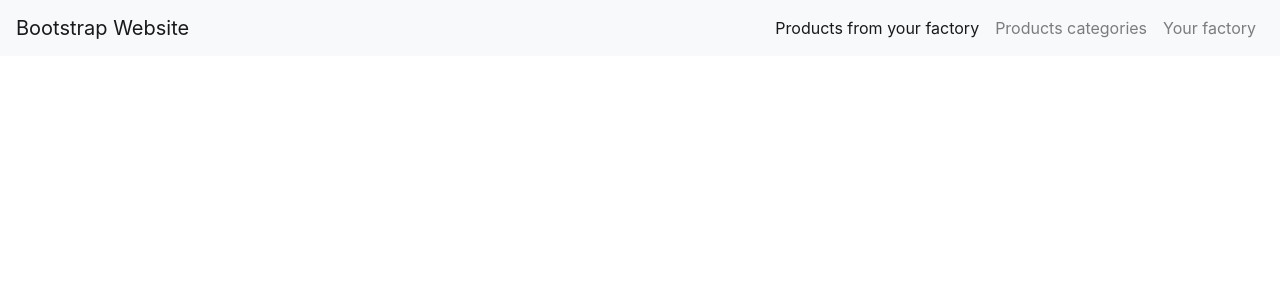
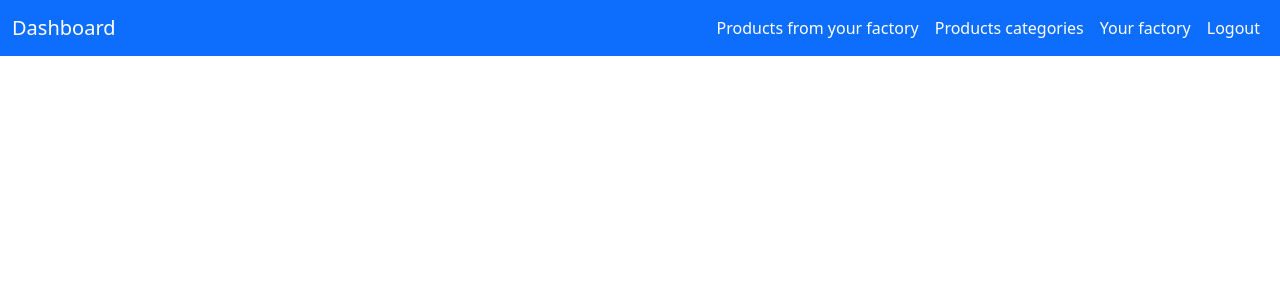
Before and after one commit to UnaiBenitoSanchez/3.BootstrapWebsite, a PHP site: page /landing_page.php in a window 1280 px wide. Shown: the top 300 px of the page. Run offline with PHP 8.4, Linux system fonts and the light colour scheme; data comes from the database, SQL or seed files in the repository.

Commit message:
Dashboard and landing_page now with NavBar.

```diff
--- a/landing_page.php
+++ b/landing_page.php
@@ -2,36 +2,43 @@
 <html lang="es">
 
 <head>
-
     <!-- meta -->
     <meta charset="UTF-8">
     <meta name="viewport" content="width=device-width, initial-scale=1.0">
 
     <!-- css -->
-    <link rel="stylesheet" href="https://stackpath.bootstrapcdn.com/bootstrap/4.5.2/css/bootstrap.min.css">
-    <link rel="stylesheet" href="css/dashboard.css">
+    <link rel="stylesheet" href="https://cdn.jsdelivr.net/npm/bootstrap@5.3.2/dist/css/bootstrap.min.css">
 
     <!-- js -->
     <script src="https://cdn.jsdelivr.net/npm/bootstrap@5.3.2/dist/js/bootstrap.bundle.min.js" integrity="sha384-C6RzsynM9kWDrMNeT87bh95OGNyZPhcTNXj1NW7RuBCsyN/o0jlpcV8Qyq46cDfL" crossorigin="anonymous"></script>
     <script src="https://code.jquery.com/jquery-3.6.4.min.js"></script>
-    <script src="js/dashboard.js"></script>
 
     <!-- title -->
     <title>Inventory management dashboard</title>
+    <style>
+        .navbar-nav .nav-link {
+            color: #ffffff;
+            transition: color 0.3s;
+        }
 
+        .navbar-nav .nav-link:hover {
+            color: #000000;
+        }
+    </style>
 </head>
 
 <body>
 
-    <nav class="navbar navbar-expand-lg navbar-light bg-light">
-        <a class="navbar-brand" href="#">Bootstrap Website</a>
-        <button class="navbar-toggler" type="button" data-toggle="collapse" data-target="#navbarNav" aria-controls="navbarNav" aria-expanded="false" aria-label="Toggle navigation">
+    <nav class="navbar navbar-expand-lg navbar-light bg-primary">
+        <div class="container-fluid">
+            <a class="navbar-brand" href="landing_page.php" style="color: #ffffff">Dashboard</a>
+            <button class="navbar-toggler" type="button" data-bs-toggle="collapse" data-bs-target="#navbarNav" aria-controls="navbarNav" aria-expanded="false" aria-label="Toggle navigation">
                 <span class="navbar-toggler-icon"></span>
             </button>
             <div class="collapse navbar-collapse" id="navbarNav">
-            <ul class="navbar-nav ml-auto">
-                <li class="nav-item active">
-                    <a class="nav-link" href="#">Products from your factory<span class="sr-only">(current)</span></a>
+                <ul class="navbar-nav ms-auto">
+                    <li class="nav-item">
+                        <a class="nav-link" href="dashboard.html">Products from your factory</a>
                     </li>
                     <li class="nav-item">
                         <a class="nav-link" href="#">Products categories</a>
@@ -39,7 +46,11 @@
                     <li class="nav-item">
                         <a class="nav-link" href="#">Your factory</a>
                     </li>
+                    <li class="nav-item">
+                        <a class="nav-link" href="#">Logout</a>
+                    </li>
                 </ul>
+            </div>
         </div>
     </nav>
 
```
Also changed, not shown: dashboard.html (+36 -1 lines). Lines whose indentation alone changed are shown as unchanged.
